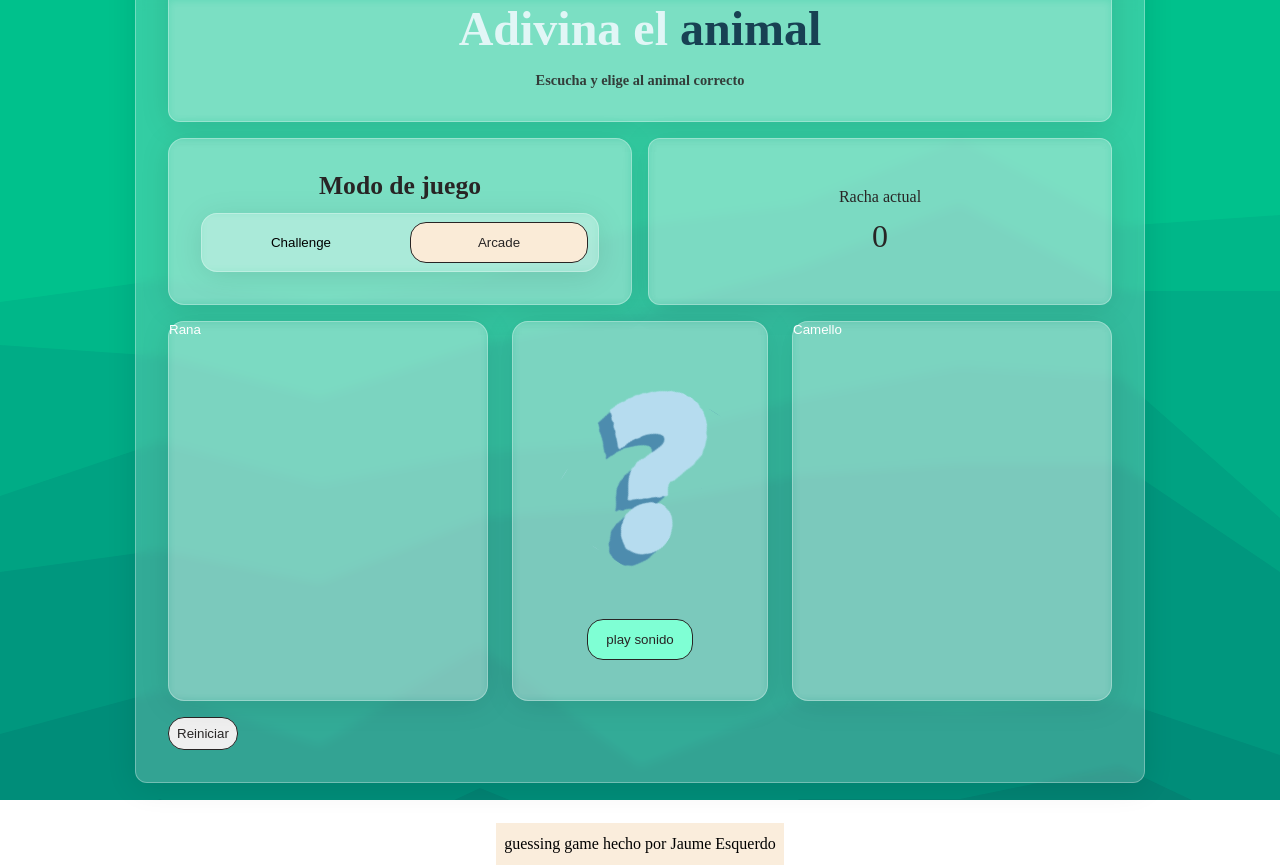
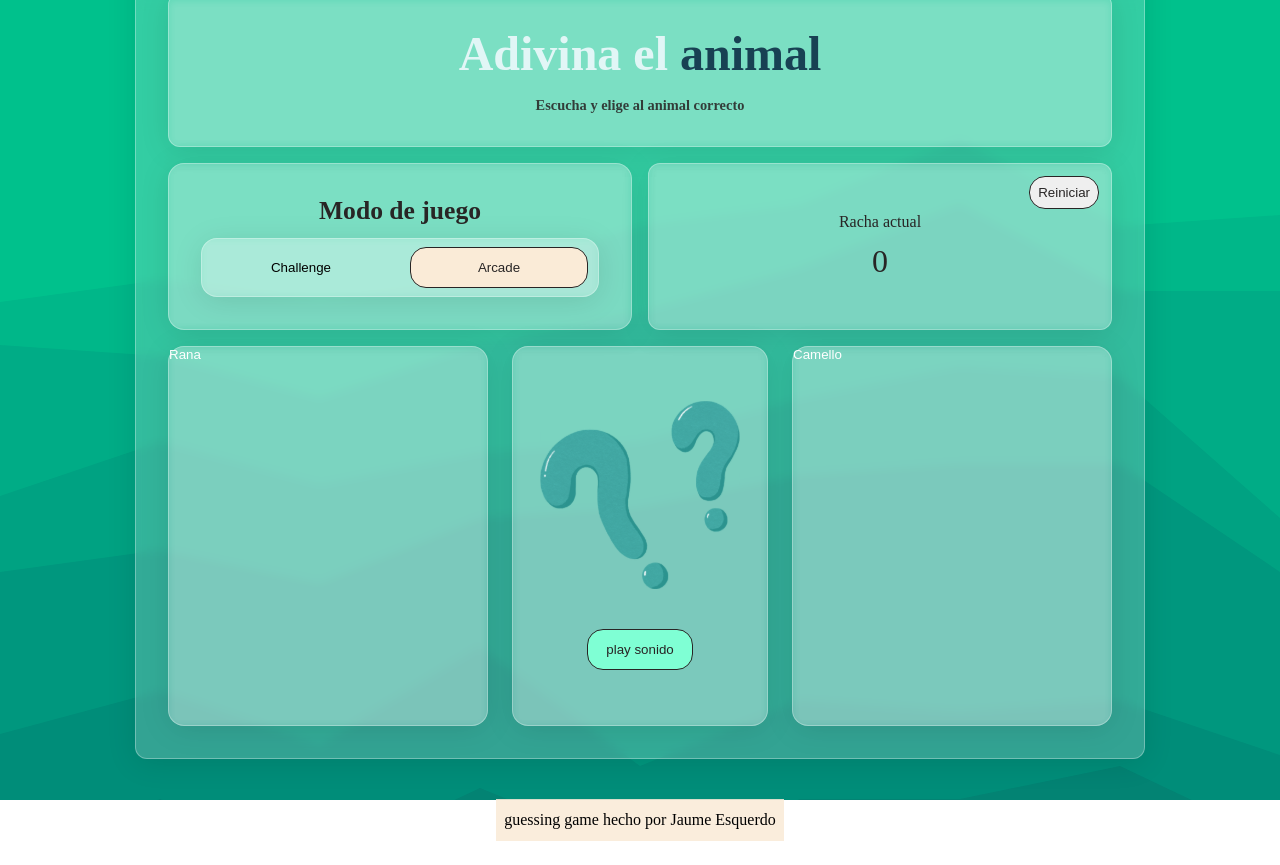
Before and after one commit to JaumeEsquerdo/sound-guessing-game, a React (Vite) app in the folder sound-guessing-game/: page / in a window 1280 px wide. After the commit the page ends 841 px from the top, so only its background shows below. Built offline with nearby package versions, Linux system fonts and the light colour scheme; a web font is replaced by a local one.

Commit message:
recolocar boton de reiniciar dentro de div racha streak

```diff
--- a/sound-guessing-game/src/components/AnimalGame.tsx
+++ b/sound-guessing-game/src/components/AnimalGame.tsx
@@ -114,6 +114,18 @@ const AnimalGame = () => {
                 </div>
 
                 <div className='StreakGame-wrapper'>
+                    <button className='ResetGame-reset'
+                        onClick={() => {
+                            if (mode === "arcade") {
+                                startNewRoundArcade();
+                                setStreak(0)
+                            } else {
+                                setRemainingAnimals(animals);
+                                startNewRoundChallenge(animals, false);
+                                setStreak(0)
+                            }
+                        }}
+                    >Reiniciar</button>
                     <p className='StreakGame-p'>Racha actual</p>
                     <p className='StreakGame-number'>{streak}</p>
                 </div>
@@ -137,7 +149,7 @@ const AnimalGame = () => {
                 {/* UN SOLO botón ? en medio */}
                 {currentAnimals.length === 2 && (
                     <div className='SoundPlay-div'>
-                        <img className='SoundPlay-image' src="/q-mark.svg" alt="interrogación" />
+                        <img className='SoundPlay-image' src="/mark-q.svg" alt="interrogación" />
                         <button className='SoundPlay-sound' onClick={() => {/* reproducir audio */ }}>
                             play sonido
                         </button>
@@ -175,20 +187,6 @@ const AnimalGame = () => {
                 </div>
             )}
 
-            <div className='ResetGame-wrapper'>
-                <button className='ResetGame-reset'
-                    onClick={() => {
-                        if (mode === "arcade") {
-                            startNewRoundArcade();
-                            setStreak(0)
-                        } else {
-                            setRemainingAnimals(animals);
-                            startNewRoundChallenge(animals, false);
-                            setStreak(0)
-                        }
-                    }}
-                >Reiniciar</button>
-            </div>
 
         </>
     );
--- a/sound-guessing-game/src/css/animalGame.css
+++ b/sound-guessing-game/src/css/animalGame.css
@@ -86,6 +86,9 @@
 }
 
 .ResetGame-reset {
+    position: absolute;
+    top: 12px;
+    right: 12px;
     display: grid;
     grid-template-columns: 1fr;
     cursor: pointer;
@@ -167,6 +170,8 @@
 
 .SoundPlay-image {
     width: 200px;
+    display: block;
+    margin: 0 auto;
 }
 
 .SoundPlay-sound {
```
Also changed, not shown: sound-guessing-game/public/mark-q.svg (added), sound-guessing-game/public/q-mark.svg (deleted).
